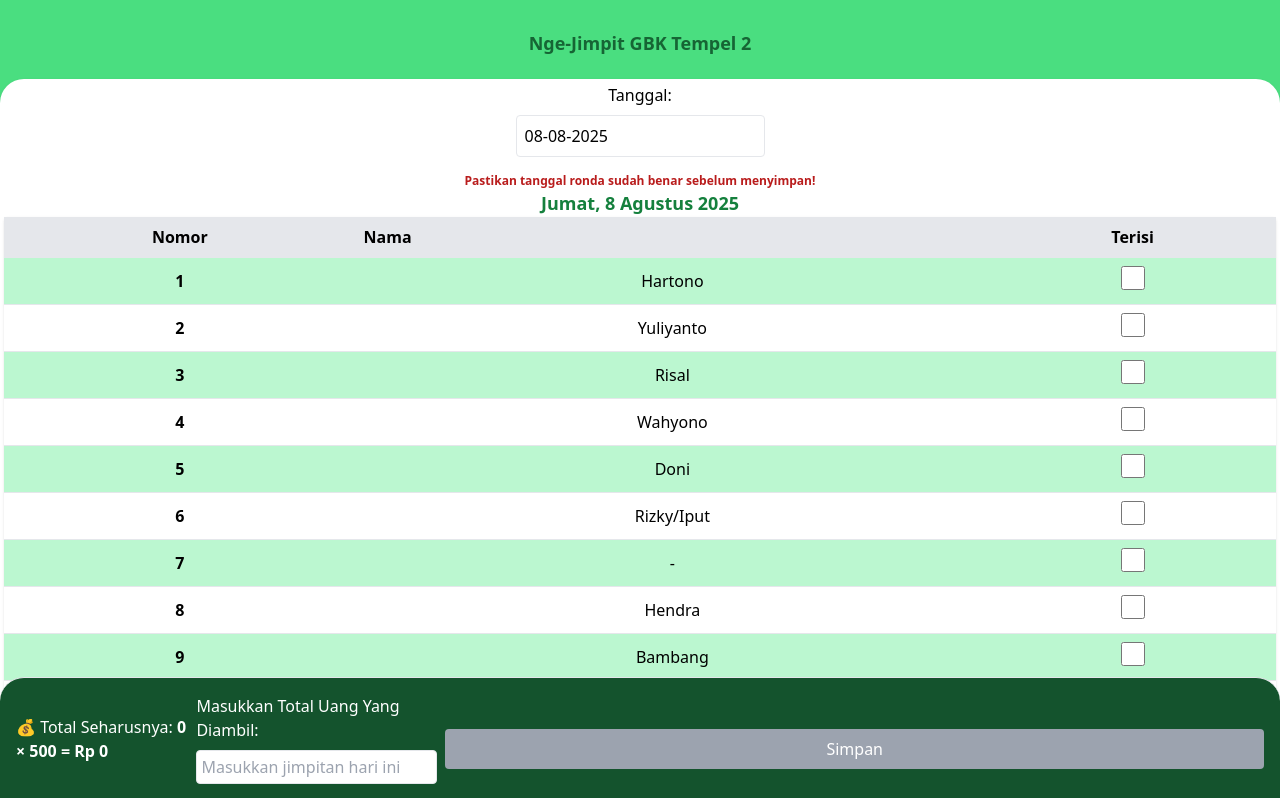
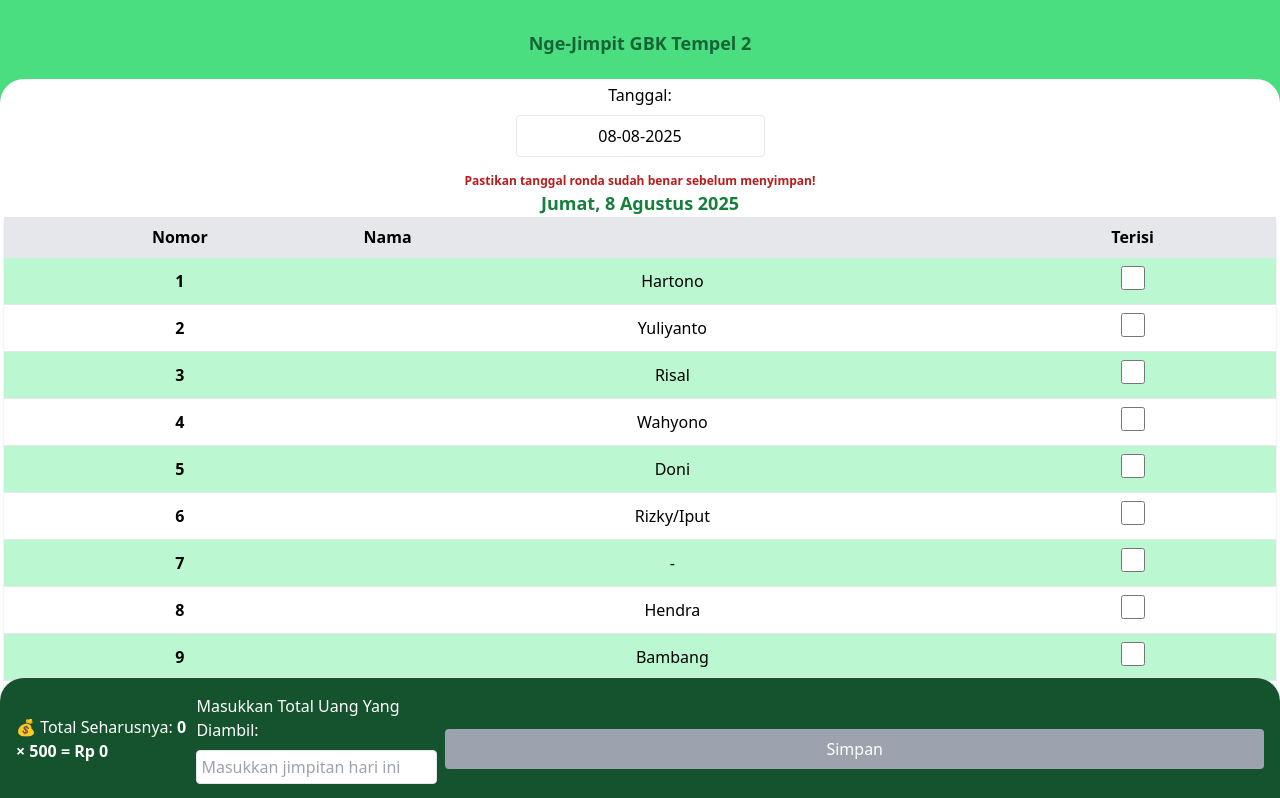
Before and after one commit to roniadiatmoko/jimpitan, a React (Create React App) app: page / in a window 1280 px wide. Shown: the top 798 px of the page. Built offline with nearby package versions, Linux system fonts and the light colour scheme; no server answers.

Commit message:
fix: align center datepicker

```diff
--- a/src/App.js
+++ b/src/App.js
@@ -226,7 +226,7 @@ export default function App() {
                 onChange={(date) => setTanggal(date)}
                 dateFormat="dd-MM-yyyy"
                 locale={id}
-                className="w-full border rounded p-2"
+                className="w-full border text-center rounded p-2"
               />
               <div className="mt-4 text-lg text-center font-bold text-green-700">
                 <div className="text-red-700 text-xs text-center">
```
